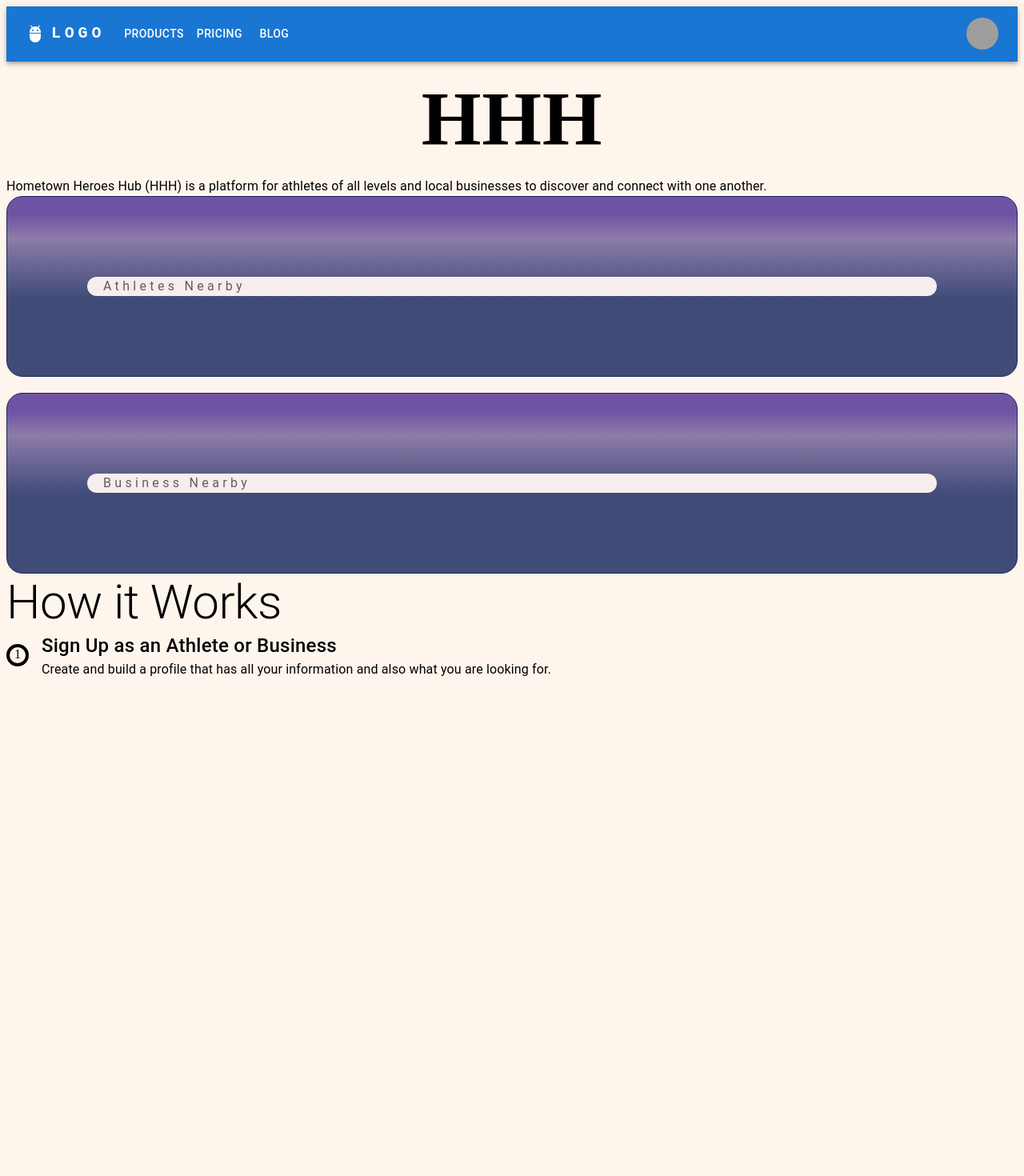
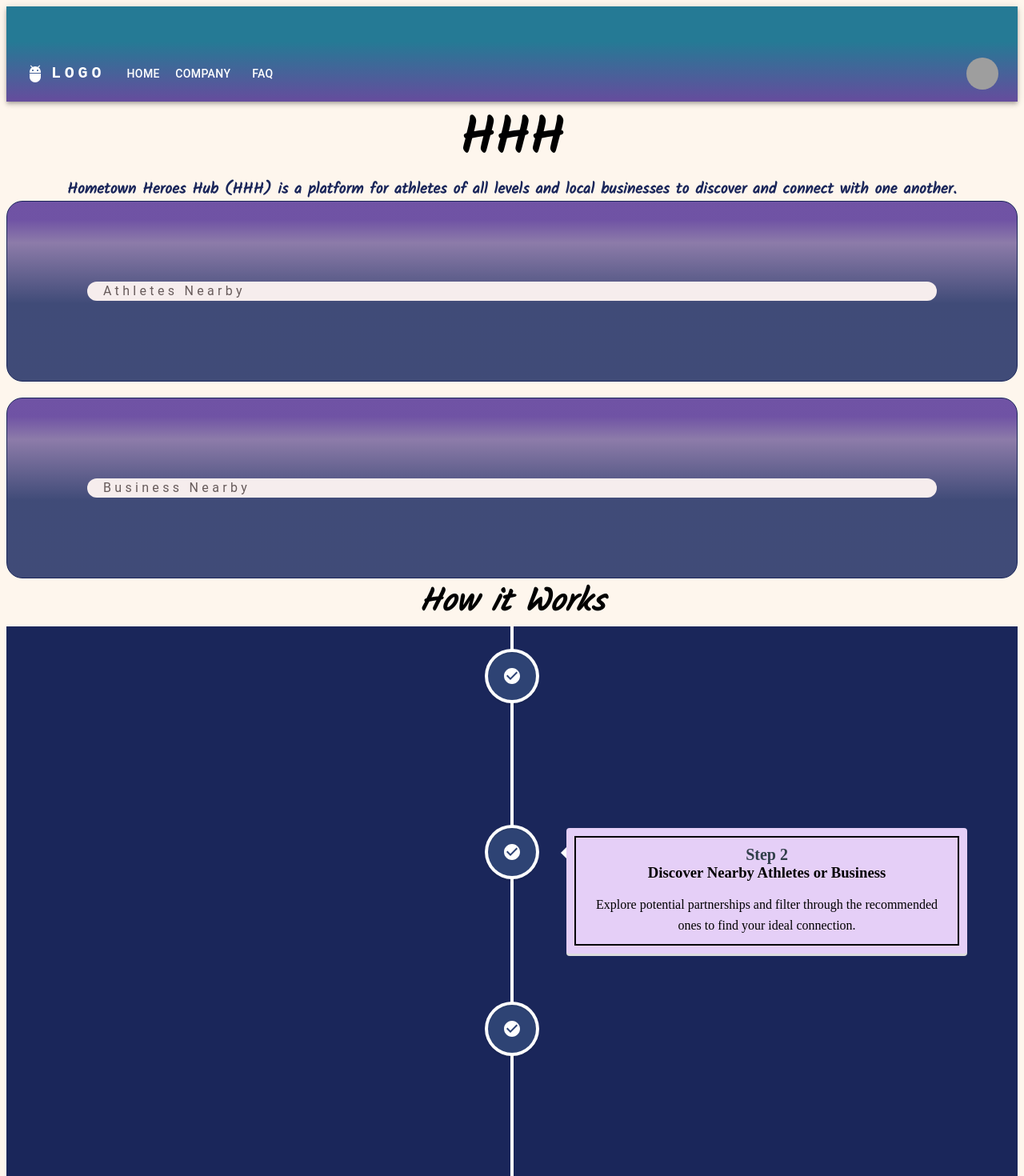
Before and after one commit to Ahana-ai/HomeTown-Heroes-Hub, a React (Create React App) app: page / in a window 1280 px wide. Shown: the top 1470 px of the page at 80% size. Before the commit the page ends 865 px from the top, so only its background shows below. Built offline with nearby package versions, Linux system fonts and the light colour scheme; grey boxes are pictures that could not be loaded.

Commit message:
Home page skeleton 2

```diff
--- a/package.json
+++ b/package.json
@@ -13,6 +13,7 @@
     "react": "^18.2.0",
     "react-dom": "^18.2.0",
     "react-scripts": "5.0.1",
+    "react-vertical-timeline-component": "^3.6.0",
     "web-vitals": "^2.1.4"
   },
   "scripts": {
--- a/public/index.html
+++ b/public/index.html
@@ -15,6 +15,10 @@
       user's mobile device or desktop. See https://developers.google.com/web/fundamentals/web-app-manifest/
     -->
     <link rel="manifest" href="%PUBLIC_URL%/manifest.json" />
+    <link
+      rel="stylesheet"
+      href="https://fonts.googleapis.com/css?family=Kalam"
+    />
     <!--
       Notice the use of %PUBLIC_URL% in the tags above.
       It will be replaced with the URL of the `public` folder during the build.
@@ -24,7 +28,7 @@
       work correctly both with client-side routing and a non-root public URL.
       Learn how to configure a non-root public URL by running `npm run build`.
     -->
-    <title>React App</title>
+    <title>HHH</title>
   </head>
   <body>
     <noscript>You need to enable JavaScript to run this app.</noscript>
--- /dev/null
+++ b/src/components/constants/Steps.js
@@ -0,0 +1,45 @@
+import PersonIcon from "@mui/icons-material/Person";
+import PinDropIcon from '@mui/icons-material/PinDrop';
+import FindInPageIcon from '@mui/icons-material/FindInPage';
+import ChatIcon from '@mui/icons-material/Chat';
+import CheckCircleIcon from '@mui/icons-material/CheckCircle';
+
+const steps = [
+  {
+    number: 1,
+    icon: PersonIcon,
+    title: "Sign Up as an Athlete or Business",
+    description:
+      "Create and build a profile that has all your information and also what you are looking for.",
+  },
+  {
+    number: 2,
+    icon: PinDropIcon,
+    title: "Discover Nearby Athletes or Business",
+    description:
+      "Explore potential partnerships and filter through the recommended ones to find your ideal connection.",
+  },
+  {
+    number: 3,
+    icon: FindInPageIcon,
+    title: "Connect to express interest",
+    description:
+      "The other party will be notified about your interest to move forward with the potential partnership.",
+  },
+  {
+    number: 4,
+    icon: ChatIcon,
+    title: "Chat with your connection",
+    description:
+      "The two parties can chat in the portal to discuss and negotiate, and when both agree they can start endorsing the product.",
+  },
+  {
+    number: 5,
+    icon: CheckCircleIcon,
+    title: "Finalize the deal by easy and safe payment",
+    description:
+      "Both finalize their partnership.",
+  },
+];
+
+export default steps;
--- a/src/components/home/AthletesBox.jsx
+++ b/src/components/home/AthletesBox.jsx
@@ -26,6 +26,7 @@ const AthletesBox = () => {
               color: "#675B5B",
               alignContent: "flex-start",
               marginLeft: "20px",
+              font: "Kalam",
             }}
           >
             Athletes Nearby
--- a/src/components/home/BusinessBox.jsx
+++ b/src/components/home/BusinessBox.jsx
@@ -12,7 +12,7 @@ const BusinessBox = () => {
           borderRadius: "20px",
           border: "1px #1A265A solid",
           padding: "100px",
-          // display: "flex"
+          font: "Kalam",
         }}
       >
         <Box
@@ -25,6 +25,7 @@ const BusinessBox = () => {
             sx={{
               letterSpacing: "4.32px",
               color: "#675B5B",
+              font: "Kalam",
               alignContent: "flex-start",
               marginLeft: "20px",
             }}
--- a/src/components/home/Home.jsx
+++ b/src/components/home/Home.jsx
@@ -3,7 +3,7 @@ import Navbar2 from "../navbar/Navbar2";
 import { Typography } from "@mui/material";
 import AthletesBox from "./AthletesBox";
 import BusinessBox from "./BusinessBox";
-import HowItWorks from "./HowItWorks";
+import HowItWorks2 from "./HowItWorks2";
 
 const Home = () => {
   return (
@@ -12,28 +12,41 @@ const Home = () => {
       <Typography
         sx={{
           textAlign: "center",
-          // color: "#FEF6ED",
           color: "black",
-          fontSize: "96px",
+          fontSize: "4rem",
           fontFamily: "kalam",
           fontWeight: "700",
-          // marginTop: "10%"
         }}
       >
         HHH
       </Typography>
-      <Typography>
+      <Typography
+        sx={{
+          fontFamily: "Kalam",
+          textAlign: "center",
+          fontWeight: "bold",
+          color: "#1A265A",
+          fontSize: "1.2rem",
+        }}
+      >
         Hometown Heroes Hub (HHH) is a platform for athletes of all levels and
         local businesses to discover and connect with one another.
       </Typography>
       <AthletesBox />
       <BusinessBox />
       <Typography
-        variant="h2"
+        // variant="h1"
+        sx={{
+          fontFamily: "Kalam",
+          fontSize: "40px",
+          fontWeight: "bold",
+          textAlign: "center",
+          fontStyle: "italic",
+        }}
       >
         How it Works
       </Typography>
-      <HowItWorks />
+      <HowItWorks2 />
     </>
   );
 };
--- a/src/components/home/HowItWorks.jsx
+++ b/src/components/home/HowItWorks.jsx
@@ -1,5 +1,5 @@
 import { Box, Typography } from "@mui/material";
-import PersonIcon from "@mui/icons-material/Person";
+import steps from '../constants/Steps.js'
 
 const StepTypography = ({ number, title, description }) => (
   <Box
@@ -26,27 +26,23 @@ const StepTypography = ({ number, title, description }) => (
         sx={{
           fontSize: "24px",
           fontWeight: "500",
+          font: "Kalam",
         }}
       >
         {title}
       </Typography>
-      <Typography>{description}</Typography>
+      <Typography
+        sx={{
+          font: "Kalam",
+        }}
+      >
+        {description}
+      </Typography>
     </Box>
   </Box>
 );
 
 const HowItWorks = () => {
-  const steps = [
-    {
-      number: 1,
-      icon: PersonIcon,
-      title: "Sign Up as an Athlete or Business",
-      description:
-        "Create and build a profile that has all your information and also what you are looking for.",
-    },
-    // Add more steps here as needed
-  ];
-
   return (
     <>
       {steps.map((step, index) => (
--- /dev/null
+++ b/src/components/home/HowItWorks2.jsx
@@ -0,0 +1,57 @@
+import React from "react";
+import {
+  VerticalTimeline,
+  VerticalTimelineElement,
+} from "react-vertical-timeline-component";
+import "react-vertical-timeline-component/style.min.css";
+import { CheckCircle } from "@mui/icons-material"; // Import your desired icon from MUI Icons
+import steps from "../constants/Steps";
+import { Box } from "@mui/material";
+
+const HowItWorks2 = () => {
+  return (
+    <Box
+      sx={{
+        background: "#1A265A",
+        textAlign: "center",
+      }}
+    >
+      <VerticalTimeline>
+        {steps.map((step, index) => (
+          <VerticalTimelineElement
+            key={index}
+            className="vertical-timeline-element--work"
+            contentStyle={{
+              background: "#E5CFF7",
+              color: "#000",
+              padding: "10px",
+            }}
+            contentArrowStyle={{
+              borderRight: "7px solid  #fff",
+            }}
+            date={step.date}
+            iconStyle={{ background: "#2E4374", color: "#fff" }}
+            icon={<CheckCircle sx={{ fontSize: "24px" }} />}
+          >
+            <Box
+              sx={{
+                border: "2px solid black",
+                padding: "10px",
+              }}
+            >
+              <h2 className="vertical-timeline-element-title">
+                Step {step.number}
+              </h2>
+              <h3 className="vertical-timeline-element-subtitle">
+                {step.title}
+              </h3>
+              <p>{step.description}</p>
+            </Box>
+          </VerticalTimelineElement>
+        ))}
+      </VerticalTimeline>
+    </Box>
+  );
+};
+
+export default HowItWorks2;
--- a/src/components/navbar/Navbar2.jsx
+++ b/src/components/navbar/Navbar2.jsx
@@ -1,20 +1,22 @@
-import * as React from 'react';
-import AppBar from '@mui/material/AppBar';
-import Box from '@mui/material/Box';
-import Toolbar from '@mui/material/Toolbar';
-import IconButton from '@mui/material/IconButton';
-import Typography from '@mui/material/Typography';
-import Menu from '@mui/material/Menu';
-import MenuIcon from '@mui/icons-material/Menu';
-import Container from '@mui/material/Container';
-import Avatar from '@mui/material/Avatar';
-import Button from '@mui/material/Button';
-import Tooltip from '@mui/material/Tooltip';
-import MenuItem from '@mui/material/MenuItem';
-import AdbIcon from '@mui/icons-material/Adb';
+import * as React from "react";
+import {
+  AppBar,
+  Box,
+  Toolbar,
+  IconButton,
+  Typography,
+  Menu,
+  Container,
+  Avatar,
+  Button,
+  Tooltip,
+  MenuItem,
+} from "@mui/material";
+import MenuIcon from "@mui/icons-material/Menu";
+import AdbIcon from "@mui/icons-material/Adb";
 
-const pages = ['Products', 'Pricing', 'Blog'];
-const settings = ['Profile', 'Account', 'Dashboard', 'Logout'];
+const pages = ["Home", "Company", "FAQ"];
+const settings = ["Register", "Login"];
 
 function ResponsiveAppBar() {
   const [anchorElNav, setAnchorElNav] = React.useState(null);
@@ -36,10 +38,16 @@ function ResponsiveAppBar() {
   };
 
   return (
-    <AppBar position="static" sx={{ margin: "0" }}>
+    <AppBar
+      position="static"
+      sx={{
+        background: "linear-gradient(180deg, #257A95 37%, #664C9D 100%)",
+        padding: "50px 0 0 0",
+      }}
+    >
       <Container maxWidth="xl">
         <Toolbar disableGutters>
-          <AdbIcon sx={{ display: { xs: 'none', md: 'flex' }, mr: 1 }} />
+          <AdbIcon sx={{ display: { xs: "none", md: "flex" }, mr: 1 }} />
           <Typography
             variant="h6"
             noWrap
@@ -47,18 +55,18 @@ function ResponsiveAppBar() {
             href="#app-bar-with-responsive-menu"
             sx={{
               mr: 2,
-              display: { xs: 'none', md: 'flex' },
-              fontFamily: 'monospace',
+              display: { xs: "none", md: "flex" },
+              fontFamily: "monospace",
               fontWeight: 700,
-              letterSpacing: '.3rem',
-              color: 'inherit',
-              textDecoration: 'none',
+              letterSpacing: ".3rem",
+              color: "inherit",
+              textDecoration: "none",
             }}
           >
             LOGO
           </Typography>
 
-          <Box sx={{ flexGrow: 1, display: { xs: 'flex', md: 'none' } }}>
+          <Box sx={{ flexGrow: 1, display: { xs: "flex", md: "none" } }}>
             <IconButton
               size="large"
               aria-label="account of current user"
@@ -73,18 +81,18 @@ function ResponsiveAppBar() {
               id="menu-appbar"
               anchorEl={anchorElNav}
               anchorOrigin={{
-                vertical: 'bottom',
-                horizontal: 'left',
+                vertical: "bottom",
+                horizontal: "left",
               }}
               keepMounted
               transformOrigin={{
-                vertical: 'top',
-                horizontal: 'left',
+                vertical: "top",
+                horizontal: "left",
               }}
               open={Boolean(anchorElNav)}
               onClose={handleCloseNavMenu}
               sx={{
-                display: { xs: 'block', md: 'none' },
+                display: { xs: "block", md: "none" },
               }}
             >
               {pages.map((page) => (
@@ -94,7 +102,7 @@ function ResponsiveAppBar() {
               ))}
             </Menu>
           </Box>
-          <AdbIcon sx={{ display: { xs: 'flex', md: 'none' }, mr: 1 }} />
+          <AdbIcon sx={{ display: { xs: "flex", md: "none" }, mr: 1 }} />
           <Typography
             variant="h5"
             noWrap
@@ -102,23 +110,23 @@ function ResponsiveAppBar() {
             href="#app-bar-with-responsive-menu"
             sx={{
               mr: 2,
-              display: { xs: 'flex', md: 'none' },
+              display: { xs: "flex", md: "none" },
               flexGrow: 1,
-              fontFamily: 'monospace',
+              fontFamily: "monospace",
               fontWeight: 700,
-              letterSpacing: '.3rem',
-              color: 'inherit',
-              textDecoration: 'none',
+              letterSpacing: ".3rem",
+              color: "inherit",
+              textDecoration: "none",
             }}
           >
             LOGO
           </Typography>
-          <Box sx={{ flexGrow: 1, display: { xs: 'none', md: 'flex' } }}>
+          <Box sx={{ flexGrow: 1, display: { xs: "none", md: "flex" } }}>
             {pages.map((page) => (
               <Button
                 key={page}
                 onClick={handleCloseNavMenu}
-                sx={{ my: 2, color: 'white', display: 'block' }}
+                sx={{ my: 2, color: "white", display: "block" }}
               >
                 {page}
               </Button>
@@ -132,17 +140,17 @@ function ResponsiveAppBar() {
               </IconButton>
             </Tooltip>
             <Menu
-              sx={{ mt: '45px' }}
+              sx={{ mt: "45px" }}
               id="menu-appbar"
               anchorEl={anchorElUser}
               anchorOrigin={{
-                vertical: 'top',
-                horizontal: 'right',
+                vertical: "top",
+                horizontal: "right",
               }}
               keepMounted
               transformOrigin={{
-                vertical: 'top',
-                horizontal: 'right',
+                vertical: "top",
+                horizontal: "right",
               }}
               open={Boolean(anchorElUser)}
               onClose={handleCloseUserMenu}
```
Also changed, not shown: 1 other file (tests, documents, lock files or other folders).
